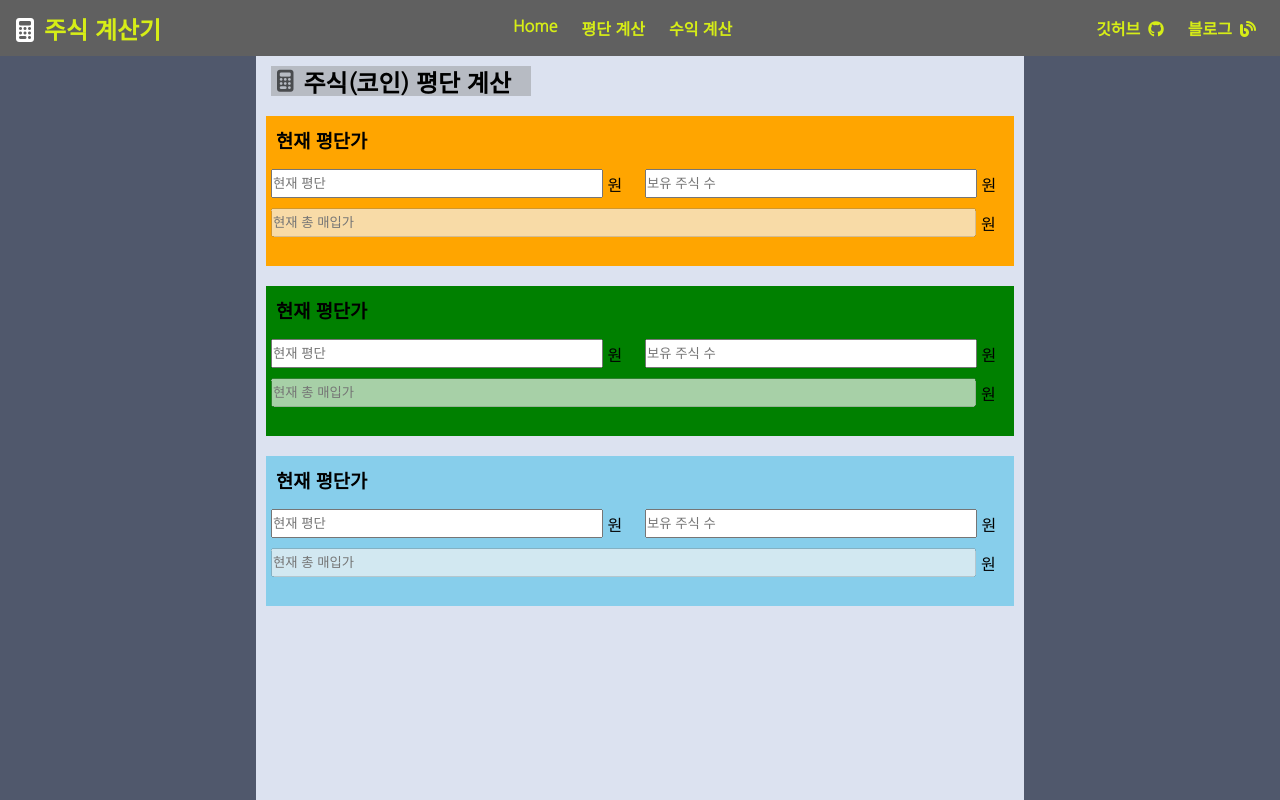
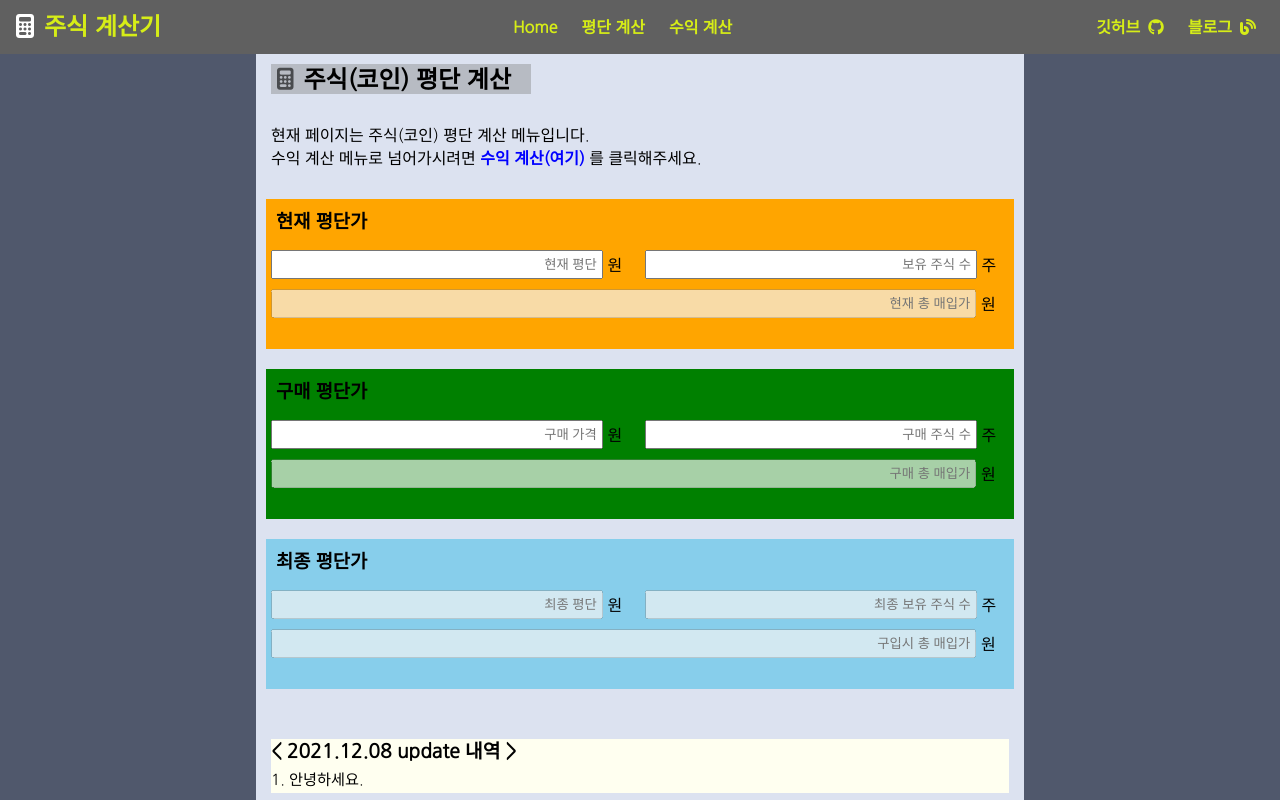
Before and after one commit to BaseOfCoding/stock_calculator, a React (Create React App) app: page /stockavarage in a window 1280 px wide. Shown: the top 800 px of the page. Built offline with nearby package versions, Linux system fonts and the light colour scheme; the HTML template or start-up script is replaced by a standard one.

Commit message:
평단 계산 부분 콤마 및 소수점 관련 완료(총 매입가 쪽 완료하자)

```diff
--- a/src/App.css
+++ b/src/App.css
@@ -1,7 +1,7 @@
 * {
   margin: 0;
   padding: 0;
-  line-height: normal;
+  line-height: 1.4;
 } /* 모든 태그의 margin과 padding을 0으로 한다. 그리고 줄 간격을 기본 간격으로 설정한다. */
 
 body {
--- /dev/null
+++ b/src/components/update/update.css
@@ -0,0 +1,14 @@
+.update {
+  margin: 50px 15px;
+  background-color: ivory;
+}
+
+.update > .date {
+  font-size: 1.2rem;
+  font-weight: 900;
+}
+
+.update > .date > span {
+  font-size: 0.95rem;
+  font-weight: normal;
+}
--- /dev/null
+++ b/src/components/update/update.tsx
@@ -0,0 +1,15 @@
+import '../update/update.css';
+
+const Update = () => {
+  return (
+    <div className="update">
+      <div className="date">
+        {'< 2021.12.08 update 내역 >'}
+        <br />
+        <span>1. 안녕하세요.</span>
+      </div>
+    </div>
+  );
+};
+
+export default Update;
--- /dev/null
+++ b/src/hooks/useInput.ts
@@ -0,0 +1,95 @@
+import { useCallback, useState } from 'react';
+
+function inputAutoComma(targetValue: string): string {
+  var number = targetValue;
+  var integer = targetValue;
+  var point = number.indexOf('.');
+  var decimal = '';
+  var checked = '';
+
+  if (number.charAt(0) == '.') {
+    alert('첫 번째 입력에선 소수점 기호를 사용하실 수 없습니다.');
+    checked = '';
+    return '';
+  }
+
+  if (point > 0) {
+    integer = number.substr(0, point);
+    decimal = number.substr(point + 1, number.length);
+    checked = inputNumberisFinite(decimal);
+
+    if (checked == 'N') {
+      alert('문자를 입력하시면 안됩니다.');
+      checked = '';
+      return '';
+    }
+  }
+
+  integer = integer.replace(/\,/g, '');
+  checked = inputNumberisFinite(integer);
+
+  if (checked == 'N') {
+    alert('문자를 입력하시면 안됩니다');
+    checked = '';
+    return '';
+  }
+
+  integer = inputNumberWithComma(inputNumberRemoveComma(integer));
+
+  if (point > 0) {
+    checked = inputDecimalPointMoreTwo(integer + '.' + decimal);
+
+    if (checked == 'N') {
+      alert('소수점을 두개 이상 입력하시면 안됩니다.');
+      checked = '';
+      return '';
+    } else {
+      return integer + '.' + decimal;
+    }
+  } else {
+    return integer;
+  }
+}
+
+function inputNumberisFinite(str: string): string {
+  if (isFinite(Number(str)) == false) {
+    return 'N';
+  } else {
+    return 'Y';
+  }
+}
+
+function inputNumberWithComma(str: string): string {
+  return str.replace(/(\d)(?=(?:\d{3})+(?!\d))/g, '$1,');
+}
+
+function inputNumberRemoveComma(str: string): string {
+  return str.replace(/[^\d]+/g, '');
+}
+
+function inputDecimalPointMoreTwo(str: string): string {
+  var count = 0;
+  for (var step = 0; step < str.length; step++) {
+    if (str[step] == '.') {
+      count++;
+    }
+  }
+
+  if (count > 1) {
+    return 'N';
+  } else {
+    return 'Y';
+  }
+}
+
+const useInputComma = (initialData: string): [string, (e: any) => void, boolean] => {
+  const [value, setValue] = useState(initialData);
+  const [boolValue, setBoolValue] = useState(false);
+  const handler = useCallback((e) => {
+    setValue(inputAutoComma(e.target.value));
+    e.target.value < 1 ? setBoolValue(false) : setBoolValue(true);
+  }, []);
+  return [value, handler, boolValue];
+};
+
+export default useInputComma;
--- a/src/pages/StockAvarage/index.css
+++ b/src/pages/StockAvarage/index.css
@@ -4,7 +4,6 @@
   --current_stock_box_color: orange;
   --buy_stock_box_color: green;
 }
-
 /* pc variable */
 
 .body {
@@ -89,6 +88,23 @@
 .stock-box > .input-group-allPrice > div {
   margin-left: 5px;
 }
+
+.help {
+  margin: 30px 15px;
+}
+
+.help > span > a {
+  color: blue;
+}
+
+.input-group > input {
+  text-align: right;
+}
+
+.input-group-allPrice > input {
+  text-align: right;
+}
+
 /* mobile variable */
 
 @media screen and (max-width: 768px) {
--- a/src/pages/StockAvarage/index.tsx
+++ b/src/pages/StockAvarage/index.tsx
@@ -1,84 +1,143 @@
-import { Button, Input } from 'antd';
 import '../StockAvarage/index.css';
+import { Link } from 'react-router-dom';
+import Update from 'src/components/update/update';
+import useInputComma from 'src/hooks/useInput';
+
+// functions
+
+/* 타이틀에 관련 된 html 태그를 가지고 있는 함수 */
+const Title = () => {
+  return (
+    <div>
+      <div className="title">
+        <i className="fas fa-calculator"></i>
+        <h2>주식(코인) 평단 계산</h2>
+      </div>
+      <div className="help">
+        <span>
+          현재 페이지는 주식(코인) 평단 계산 메뉴입니다.
+          <br />
+          <span>수익 계산 메뉴로 넘어가시려면</span>
+          <Link to="/stockprofit">{' 수익 계산(여기)'}</Link>
+          <span> 를 클릭해주세요.</span>
+        </span>
+      </div>
+    </div>
+  );
+};
+
+// variable
+
+/* 각각 클래스로 주기는 그래서, style 변수를 만들어서 background-color를 다르게 주기 위한 객체 */
+const current_stock_style = {
+  background: 'orange',
+};
+
+const buy_stock_style = {
+  background: 'green',
+};
+
+const result_stock_style = {
+  background: 'skyblue',
+};
 
 const StockAvarage = () => {
-  const current_stock_style = {
-    background: 'orange',
-  };
-
-  const buy_stock_style = {
-    background: 'green',
-  };
-
-  const result_stock_style = {
-    background: 'skyblue',
-  };
+  const [current_avg_price, setCurrentAvgPrice, current_avg_inputed] = useInputComma('');
+  const [current_stock, setCurrentStock, current_stock_inputed] = useInputComma('');
+  const [current_result_price, setCurrentResultPrice] = useInputComma('');
+  const [buy_avg_price, setBuyAvgPrice, buy_avg_inputed] = useInputComma('');
+  const [buy_stock, setBuyStock, buy_stock_inputed] = useInputComma('');
+  const [buy_result_price, setResultPrice] = useInputComma('');
 
   return (
     <div>
       <div className="body">
         <div className="side" />
         <div className="center">
-          <div className="title">
-            <i className="fas fa-calculator"></i>
-            <h2>주식(코인) 평단 계산</h2>
-          </div>
+          <Title />
+
           {/* current_stock ( 현재 평단가 그룹 ) */}
           <div style={current_stock_style} className="stock-box">
             <h3>현재 평단가</h3>
             <div className="stock-box-child">
               <div className="input-group">
-                <input placeholder="현재 평단" type="text" />
+                <input
+                  placeholder="현재 평단 "
+                  type="text"
+                  maxLength={17}
+                  value={current_avg_price}
+                  onChange={setCurrentAvgPrice}
+                />
                 <div>원</div>
               </div>
               <div className="input-group">
-                <input placeholder="보유 주식 수" type="text" />
-                <div>원</div>
+                <input
+                  placeholder="보유 주식 수 "
+                  type="text"
+                  maxLength={10}
+                  value={current_stock}
+                  onChange={setCurrentStock}
+                />
+                <div>주</div>
               </div>
             </div>
             <div className="input-group-allPrice">
-              <input placeholder="현재 총 매입가" type="text" disabled />
+              <input placeholder="현재 총 매입가 " type="text" disabled />
               <div>원</div>
             </div>
           </div>
+
           {/* buy_stock ( 구매 평단가 그룹 ) */}
           <div style={buy_stock_style} className="stock-box">
-            <h3>현재 평단가</h3>
+            <h3>구매 평단가</h3>
             <div className="stock-box-child">
               <div className="input-group">
-                <input placeholder="현재 평단" type="text" />
+                <input
+                  placeholder="구매 가격 "
+                  type="text"
+                  maxLength={17}
+                  value={buy_avg_price}
+                  onChange={setBuyAvgPrice}
+                />
                 <div>원</div>
               </div>
               <div className="input-group">
-                <input placeholder="보유 주식 수" type="text" />
-                <div>원</div>
+                <input
+                  placeholder="구매 주식 수 "
+                  type="text"
+                  maxLength={10}
+                  value={buy_stock}
+                  onChange={setBuyStock}
+                />
+                <div>주</div>
               </div>
             </div>
             <div className="input-group-allPrice">
-              <input placeholder="현재 총 매입가" type="text" disabled />
+              <input placeholder="구매 총 매입가 " type="text" disabled />
               <div>원</div>
             </div>
           </div>
-          {/* result_stock ( 결과 평단가 그룹 ) */}
+
+          {/* result_stock ( 최종 평단가 그룹 ) */}
           <div style={result_stock_style} className="stock-box">
-            <h3>현재 평단가</h3>
+            <h3>최종 평단가</h3>
             <div className="stock-box-child">
               <div className="input-group">
-                <input placeholder="현재 평단" type="text" />
+                <input placeholder="최종 평단 " type="text" disabled maxLength={17} />
                 <div>원</div>
               </div>
               <div className="input-group">
-                <input placeholder="보유 주식 수" type="text" />
-                <div>원</div>
+                <input placeholder="최종 보유 주식 수 " type="text" disabled maxLength={10} />
+                <div>주</div>
               </div>
             </div>
             <div className="input-group-allPrice">
-              <input placeholder="현재 총 매입가" type="text" disabled />
+              <input placeholder="구입시 총 매입가 " type="text" disabled />
               <div>원</div>
             </div>
           </div>
+          <Update />
         </div>
-
         <div className="side" />
       </div>
     </div>
```
